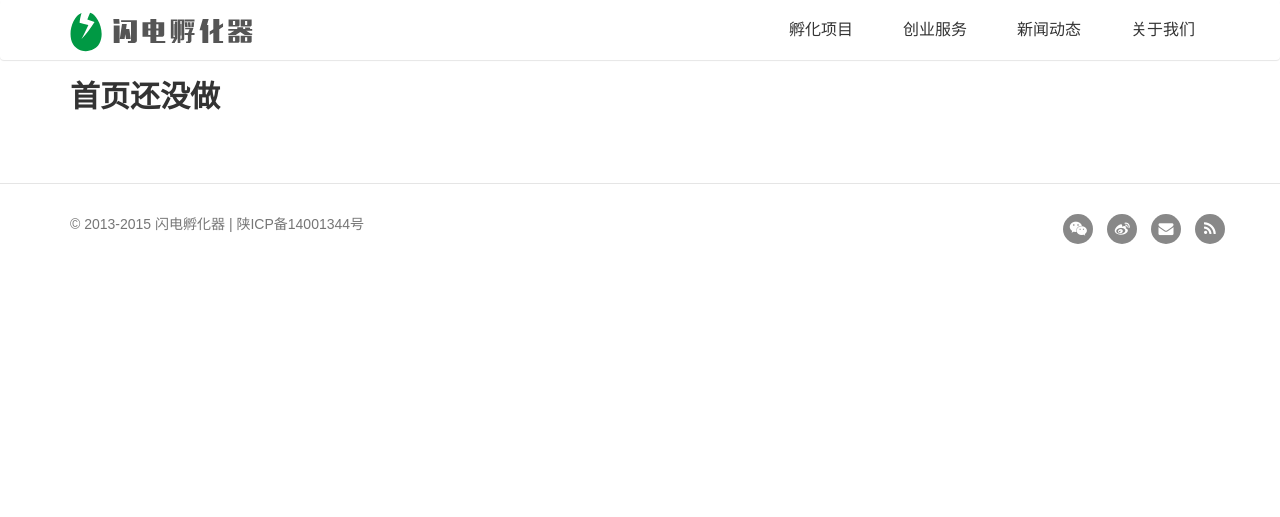
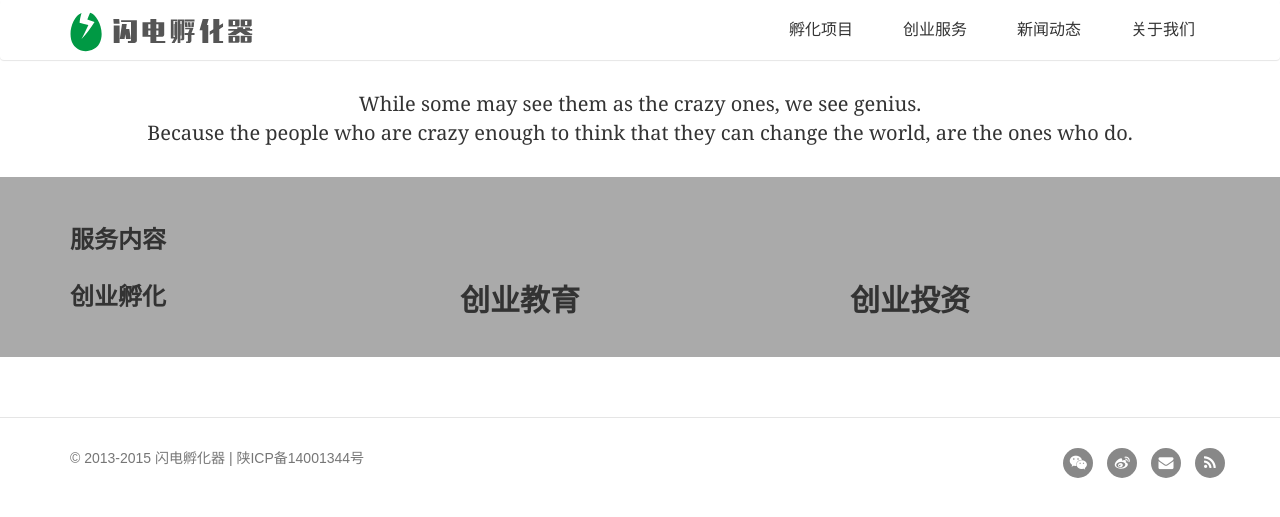
Before and after one commit to sdfhq/shandian, a Jekyll site: the page built from index.html, in a window 1280 px wide. Shown: the top 517 px of the page. Built offline with Jekyll 4.4.1, drawn with Linux system fonts in a browser that asks for light colours; nearby versions of some CDN libraries; library files that are not in the unit come from our copies.

Commit message:
home index page

```diff
--- a/_sass/_zico.scss
+++ b/_sass/_zico.scss
@@ -887,3 +887,18 @@ table {
     border: 1px solid #eee;
     padding: 20px;
 }
+
+
+/** home **/
+
+.home-saying {
+    font-family: Georgia, Times New Roman, Times, serif;
+    font-size: 20px;
+    text-align: center;
+    margin: 30px 0;
+}
+
+.home-service {
+    background: #aaa;
+    padding: 30px 0;
+}
--- a/index.html
+++ b/index.html
@@ -12,8 +12,26 @@ layout: default
   </div>
 {% endif %}
 
-<div class="container">
-    <div class="home">
-    	<h2>首页还没做</h2>
-    </div>
-</div>
+<section class="home">
+	<div class="container">
+	<div class="home-saying">While some may see them as the crazy ones, we see genius.
+	<br/>Because the people who are crazy enough to think that they can change the world, are the ones who do. </div>
+	</div>
+</section>
+
+<section class="home-service">
+	<div class="container">
+		<h3>服务内容</h3>
+    	<div class="row">
+		  <div class="col-md-4">
+		  	<h3>创业孵化</h3>
+		  </div>
+		  <div class="col-md-4">
+		  	<h2>创业教育</h2>
+		  </div>
+		  <div class="col-md-4">
+		  	<h2>创业投资</h2>
+		  </div>
+		</div>
+	</div>
+</section>
```
